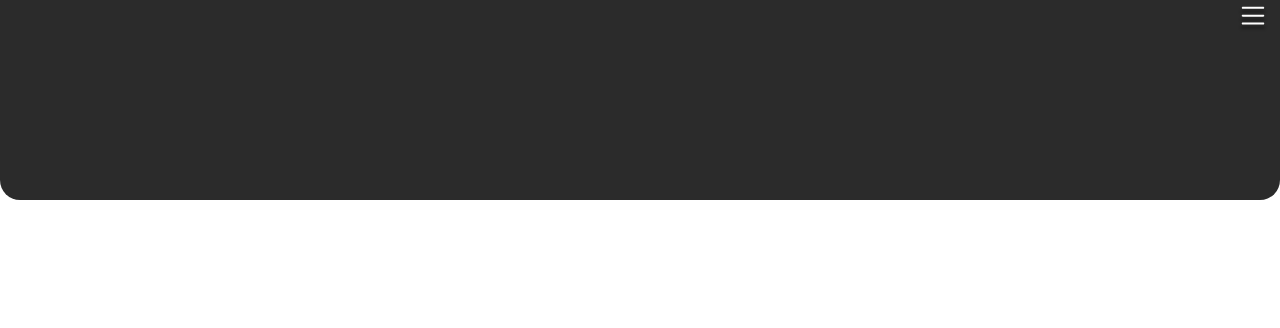
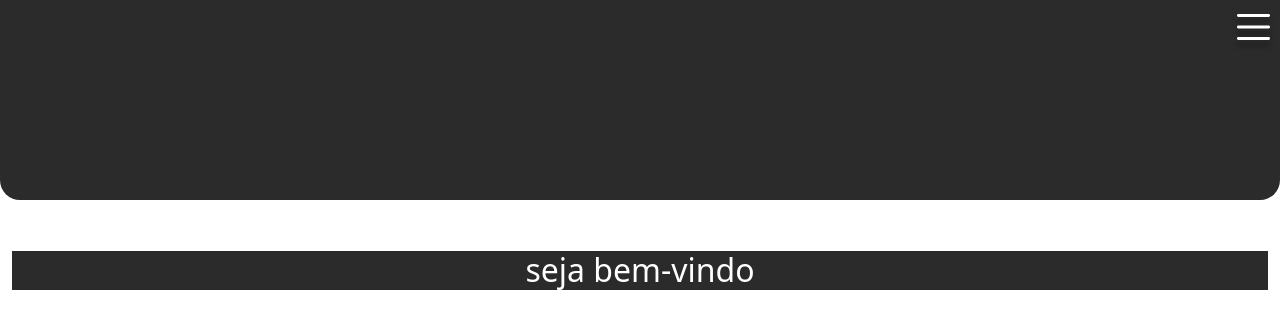
Before and after one commit to joaovs19/Fa-Tasmas, an Angular app: page /home in a window 1280 px wide. Shown: the top 328 px of the page. Built offline with nearby package versions, Linux system fonts and the light colour scheme.

Commit message:
files sidebar-initial-page

```diff
--- a/src/app/pages/initial-page/initial-page.component.html
+++ b/src/app/pages/initial-page/initial-page.component.html
@@ -2,16 +2,22 @@
   <div class="overlay"></div>
   <div class="header">
     <img src="../../../assets/List.svg" alt="" class="img-fluid imgHamburguer float-end" (click)="toggleMenu()">
+
+  <div class="texto">
+    <h3>seja bem-vindo</h3>
   </div>
   <!-- Conteúdo do container-fluid -->
    <!-- Menu Lateral -->
   <div class="sidebar" [ngClass]="{'open': isMenuOpen}">
     <!-- Adicione conteúdo do menu aqui -->
-     <mat-icon class="float-end" (click)="closeMenu()">close</mat-icon>
     <ul class="list-unstyled">
       <li>Item 1</li>
       <li>Item 2</li>
       <li>Item 3</li>
     </ul>
   </div>
+
 </div>
+
+
+</div>
--- a/src/app/pages/initial-page/initial-page.component.scss
+++ b/src/app/pages/initial-page/initial-page.component.scss
@@ -1,3 +1,5 @@
+
+
 .container-fluid{
   min-height: 100vh;
   background: #FFFFFF;
@@ -25,9 +27,15 @@
 
 .imgHamburguer{
   cursor: pointer;
-  width: 30px;
+  width: 45px;
+  height: 47px;
   justify-content: end;
+  position: fixed;
+  right: 4px;
+  top: 4px;
+  z-index: 99;
 }
+
 .sidebar {
   position: fixed;
   top: 0;
@@ -36,7 +44,7 @@
   height: 100%;
   background-color: #2b2b2b;
   transition: right 0.3s ease; /* Transição suave para abrir/fechar */
-  z-index: 3;
+  z-index: 98;
   padding: 20px;
 }
 
@@ -54,3 +62,19 @@
   padding: 10px 0;
   cursor: pointer;
 }
+
+.mat-icon{
+  color: #FFFFFF;
+}
+
+.texto {
+  z-index: 3; /* Coloca o texto acima do menu e da sobreposição */
+  position: relative; /* Necessário para garantir que o z-index funcione */
+  margin-top: 20%; /* Ajuste para que o texto não fique colado no topo */
+  text-align: center;
+}
+
+.texto h3 {
+  color: #FFFFFF; /* Cor do texto */
+  font-size: 2rem; /* Ajuste do tamanho do texto */
+}
```
